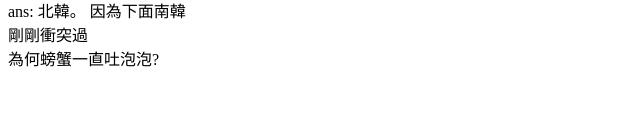
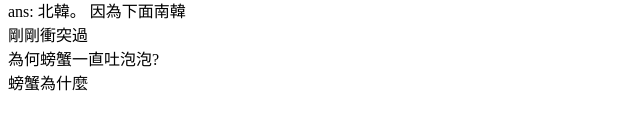
Before and after one commit to Ray90000/my-first-github, a plain HTML site: page index.html in a window 1280 px wide. Shown: the part 124-254 px from the top of the page, without its empty margins (0-640 px from the left). Drawn offline with Linux system fonts and the light colour scheme.

Commit message:
玩壞了

```diff
--- a/index.html
+++ b/index.html
@@ -16,6 +16,7 @@
     <div>ans: 北韓。   因為下面南韓</div>
     <div>剛剛衝突過</div>
     <div>為何螃蟹一直吐泡泡?</div>
+    <div>螃蟹為什麼</div>
 </body>
 
 </html>
```
